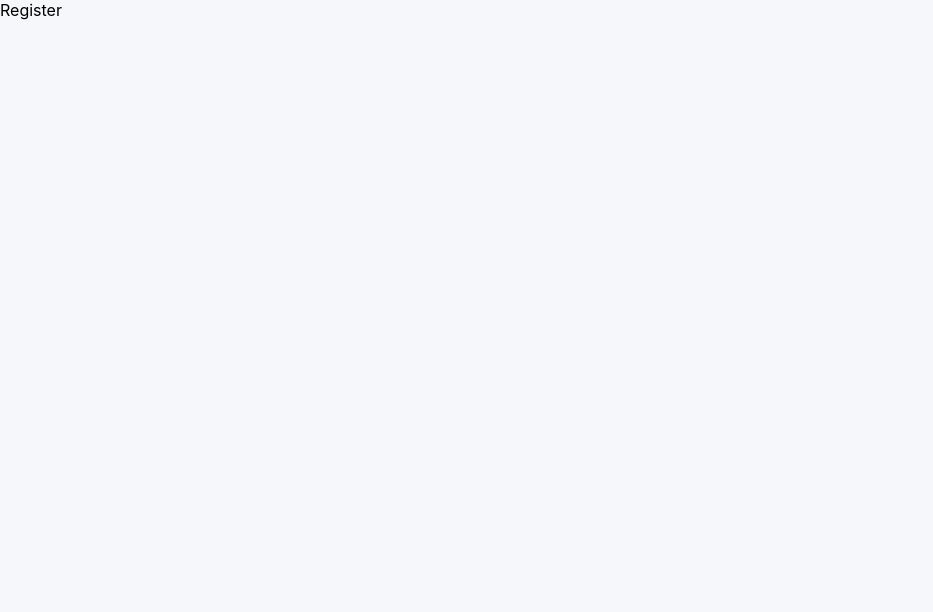
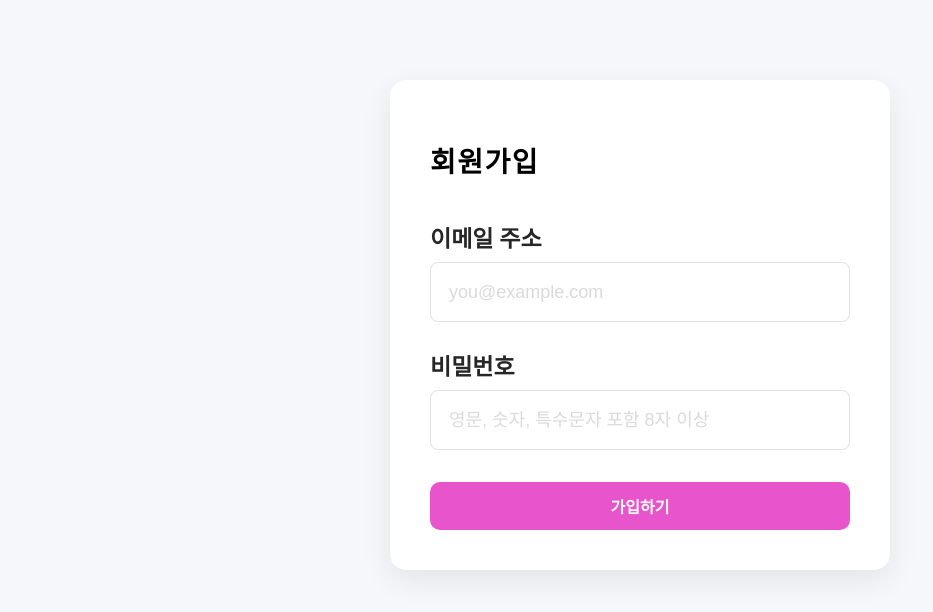
Before and after one commit to suyeon1013/login, a React (Create React App) app: page /register in a window 1280 px wide. Shown: the top 612 px of the page, without its empty margins (0-933 px from the left). Built offline with nearby package versions, Linux system fonts and the light colour scheme.

Commit message:
회원가입 페이지 시작

```diff
--- a/src/Register.jsx
+++ b/src/Register.jsx
@@ -3,7 +3,53 @@ import { Link } from "react-router-dom";
 import { useNavigate } from "react-router-dom";
 
 const Register = () => {
-  return <div>Register</div>;
+  return (
+    <div className="login-page">
+      <div className="title-wrap">
+        <br />
+
+        <h2>회원가입</h2>
+      </div>
+      <div className="content-wrap" role="form">
+        <div className="input-title">이메일 주소</div>
+        <div className="input-wrap">
+          <input
+            type="text"
+            className="input-txt"
+            placeholder="you@example.com"
+            // value={email}
+            // onChange={handleEmail}
+          />
+        </div>
+        <div className="error-m-wrap">
+          {/* {!emailValid && email.length > 0 && (
+            <div>올바른 이메일을 입력해주세요.</div>
+          )} */}
+        </div>
+        <div style={{ marginTop: "26px" }} className="input-title">
+          비밀번호
+        </div>
+        <div className="input-wrap">
+          <input
+            type="password"
+            className="input-txt"
+            placeholder="영문, 숫자, 특수문자 포함 8자 이상"
+            // value={pw}
+            // onChange={handlePw}
+          />
+        </div>
+        <div className="error-m-wrap">
+          {/* {!pwValid && pw.length > 0 && (
+            <div>영문, 숫자, 특수문자 포함 8자 이상 입력해주세요. </div>
+          )} */}
+        </div>
+      </div>
+      {/* <hr></hr> */}
+      <div className="button-wrap">
+        <button>가입하기</button>
+      </div>
+    </div>
+  );
 };
 
 export default Register;
--- /dev/null
+++ b/src/joinMember.js
@@ -0,0 +1,6 @@
+import { useState } from "react";
+
+const User = {
+  email: "", //abc@naver.com
+  pw: "", //abc123!!
+};
```
